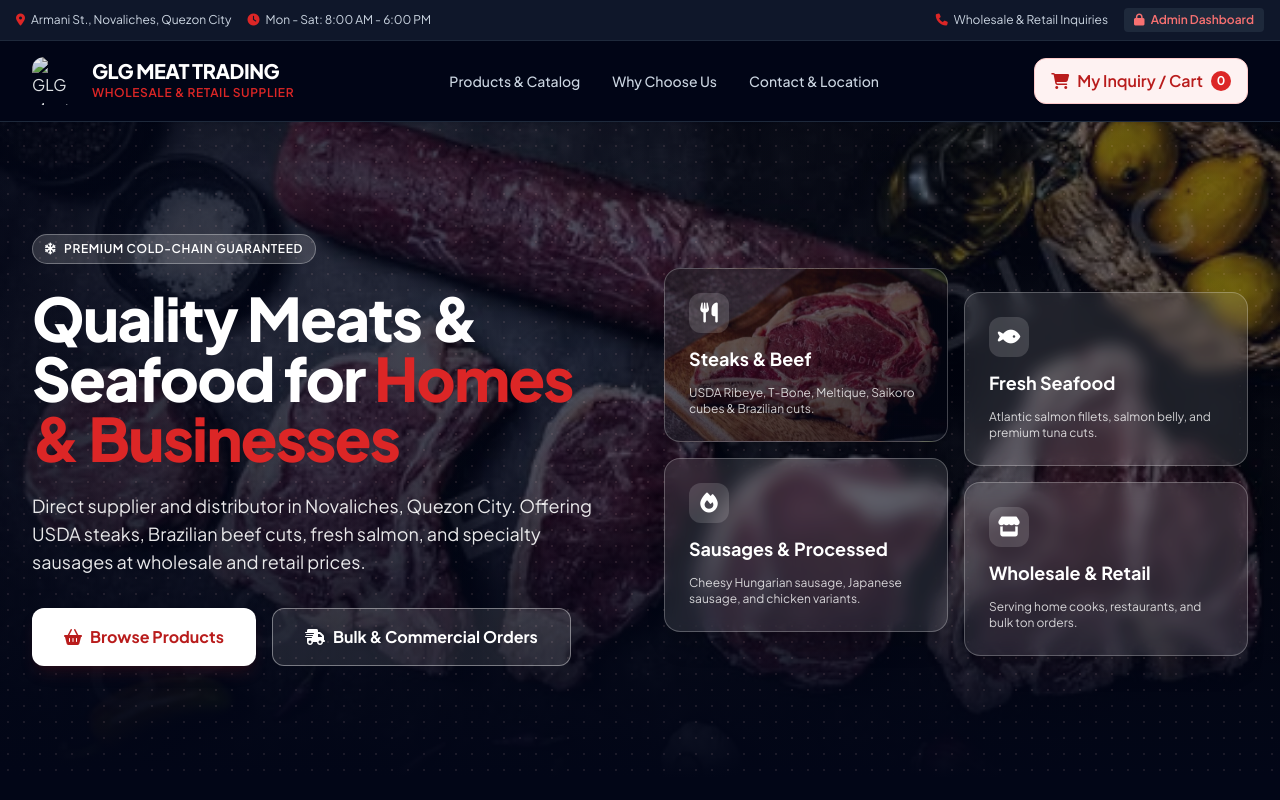
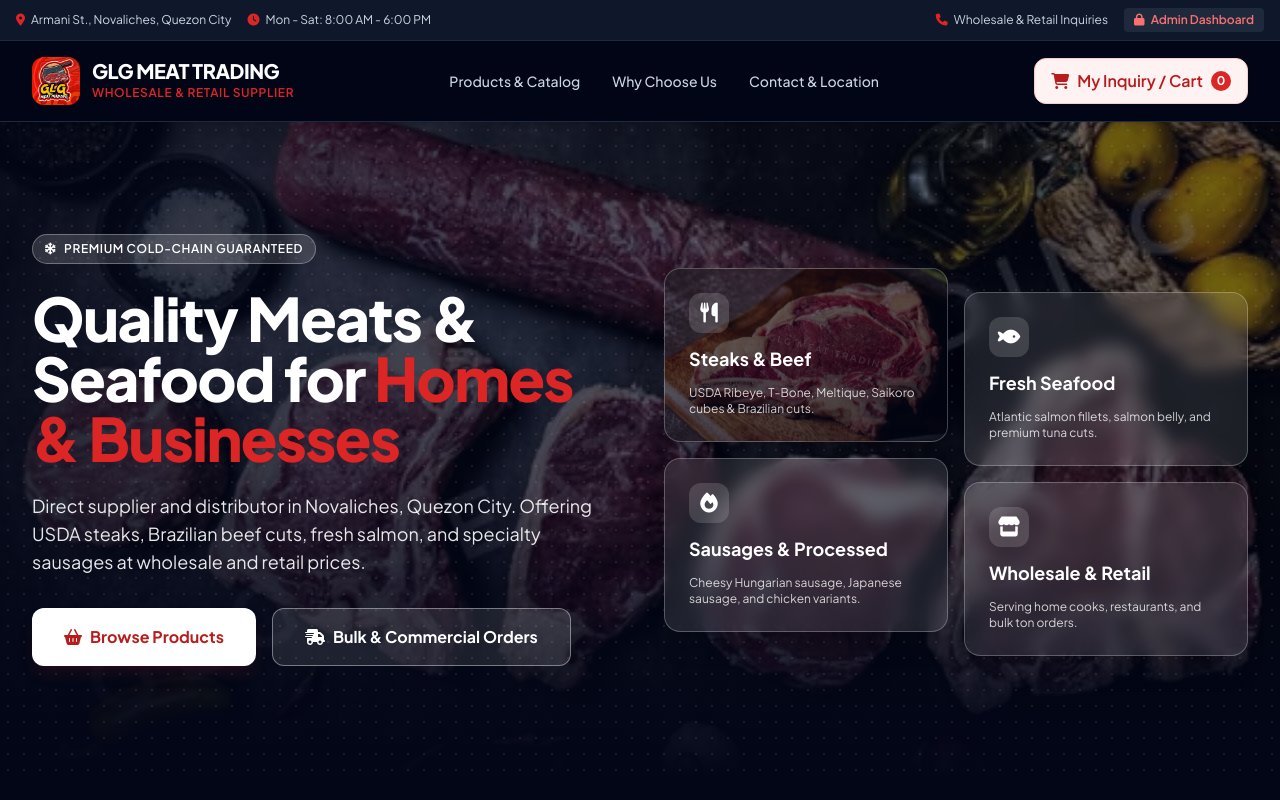
Before and after one commit to kurtwinkycastrence-pixel/glg-meat-trading, a plain HTML site: page index.html in a window 1280 px wide. Shown: the top 800 px of the page. Drawn offline with nearby package versions, Linux system fonts and the light colour scheme; a script that the page names is missing; files whose address does not match are found by name.

Commit message:
Updated website design and features

```diff
--- a/index.html
+++ b/index.html
@@ -46,7 +46,7 @@
     <header class="sticky top-0 z-40 bg-slate-950/95 backdrop-blur border-b border-slate-800 shadow-sm">
         <div class="max-w-7xl mx-auto px-4 sm:px-6 lg:px-8 h-20 flex items-center justify-between">
             <a href="#" class="flex items-center gap-3">
-                <img src="assets/glg-meat-trading-logo.png" alt="GLG Meat Trading logo" class="brand-logo w-12 h-12 rounded-xl object-contain shadow-none">
+                <img src="glg-meat-trading-logo.png" alt="GLG Meat Trading logo" class="brand-logo w-12 h-12 rounded-xl object-contain shadow-none">
                 <div>
                     <span class="text-xl font-extrabold tracking-tight text-white block leading-none" data-copy="brandName">GLG MEAT TRADING</span>
                     <span class="text-xs font-semibold text-brand-600 tracking-wider uppercase mt-1 block" data-copy="brandTagline">Wholesale & Retail Supplier</span>
@@ -230,7 +230,7 @@
     <footer class="bg-dark-900 text-slate-400 border-t border-slate-800 py-12">
         <div class="max-w-7xl mx-auto px-4 sm:px-6 lg:px-8 flex flex-col md:flex-row justify-between items-center gap-6">
             <div class="flex items-center gap-3">
-                <img src="assets/glg-meat-trading-logo.png" alt="GLG Meat Trading logo" class="brand-logo w-10 h-10 rounded-xl object-contain shadow-none">
+                <img src="glg-meat-trading-logo.png" alt="GLG Meat Trading logo" class="brand-logo w-10 h-10 rounded-xl object-contain shadow-none">
                 <span class="text-white font-bold text-lg" data-copy="brandName">GLG MEAT TRADING</span>
             </div>
             <p class="text-xs text-slate-500" data-copy="footerCopyright">&copy; 2026 GLG Meat Trading. All rights reserved. Wholesale & Retail Meats & Seafood Supplier.</p>
--- a/style.css
+++ b/style.css
@@ -43,7 +43,6 @@
     border: none;
     background: transparent;
     box-shadow: none;
-    filter: saturate(0.78) brightness(0.92);
 }
 
 /* Product Card Hover Effect */
```
Also changed, not shown: admin.html (+1 -1 lines), README.md (deleted).
